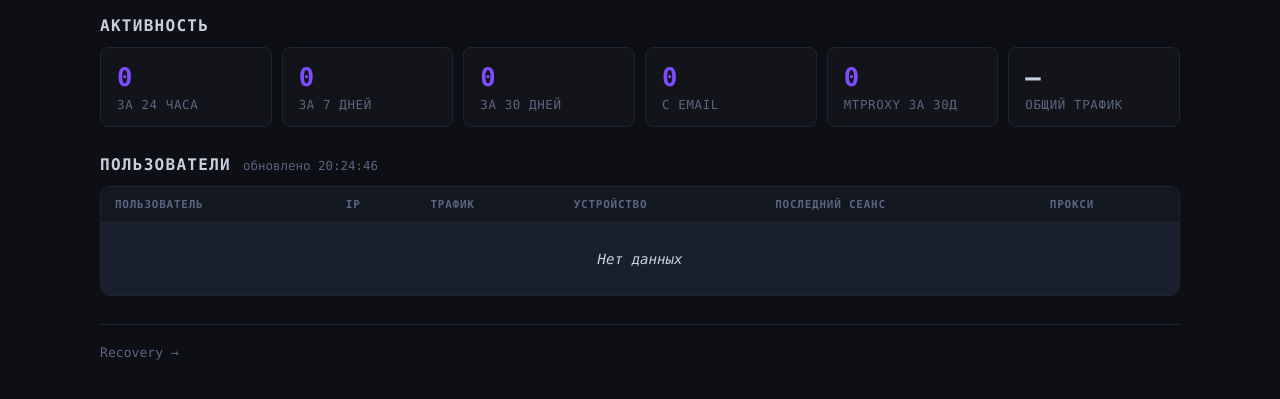
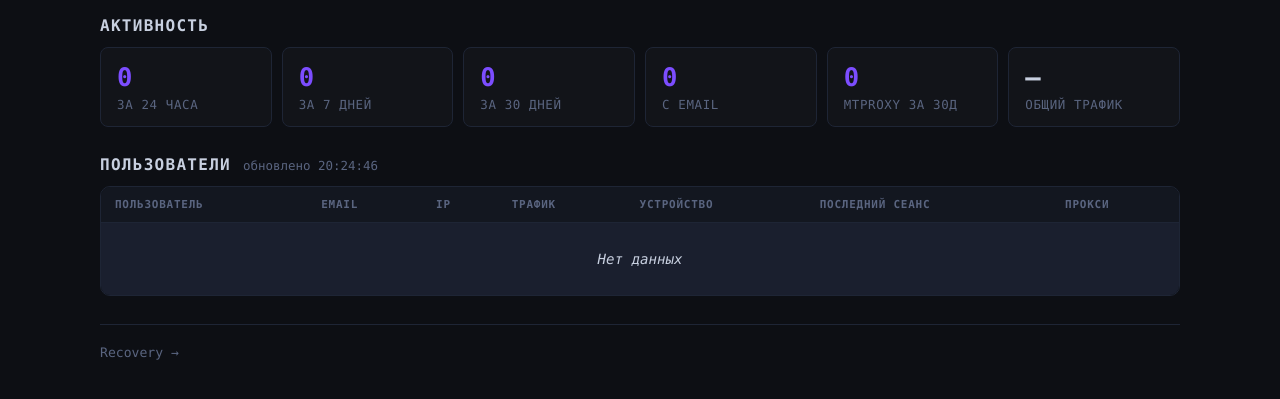
Before and after one commit to nikkronos/vpnservice, a Flask app: page / in a window 1280 px wide. Shown: the part 185-584 px from the top of the page. Run offline with Flask 3, Linux system fonts and the light colour scheme; the visitor is signed in with stand-in values (Sample User, id 1); data comes from the database, SQL or seed files in the repository; data that the repository does not hold is empty.

Commit message:
monitoring: add email-verified column to users table
Показывает галочку для пользователей, авторизованных по email.
Источник — email_verified из БД, джойн по telegram_id в /api/traffic.
Колонка отражает статус только для юзеров с активным AmneziaWG-peer
(те, кто в таблице); полная картина — в CSV-экспорте.

Co-Authored-By: Claude Opus 4.7 <noreply@anthropic.com>

```diff
--- a/web/app.py
+++ b/web/app.py
@@ -503,9 +503,15 @@ def api_traffic():
         dump_stdout = _get_awg_dump_eu1()
         full_data = _parse_wg_dump_full(dump_stdout) if dump_stdout else {}
 
+        db_users = db_get_all_users()
         proxy_ts: Dict[int, Optional[str]] = {
             u["telegram_id"]: u.get("proxy_requested_at")
-            for u in db_get_all_users()
+            for u in db_users
+            if u.get("telegram_id")
+        }
+        email_verified_map: Dict[int, bool] = {
+            u["telegram_id"]: bool(u.get("email_verified"))
+            for u in db_users
             if u.get("telegram_id")
         }
 
@@ -527,6 +533,7 @@ def api_traffic():
                     "last_handshake": 0,
                     "platform": peer.platform or "pc",
                     "proxy_requested_at": proxy_ts.get(uid),
+                    "email_verified": email_verified_map.get(uid, False),
                 }
             by_user[uid]["rx_bytes"] += d["rx"]
             by_user[uid]["tx_bytes"] += d["tx"]
--- a/web/static/main.js
+++ b/web/static/main.js
@@ -74,7 +74,7 @@ async function loadTraffic() {
         const r = await fetch('/api/traffic', { cache: 'no-store' });
         const data = await r.json();
         if (data.error) {
-            tbody.innerHTML = `<tr><td colspan="6" class="err">Ошибка: ${data.error}</td></tr>`;
+            tbody.innerHTML = `<tr><td colspan="7" class="err">Ошибка: ${data.error}</td></tr>`;
             return;
         }
         if (note && data.last_update) {
@@ -83,7 +83,7 @@ async function loadTraffic() {
         }
         const users = data.users || [];
         if (!users.length) {
-            tbody.innerHTML = '<tr><td colspan="6" class="loading">Нет данных</td></tr>';
+            tbody.innerHTML = '<tr><td colspan="7" class="loading">Нет данных</td></tr>';
             return;
         }
         const platformIcon = p => ({ ios: '🍎', android: '🤖', pc: '💻' }[p] || '💻');
@@ -97,8 +97,12 @@ async function loadTraffic() {
             const proxy = u.proxy_requested_at
                 ? `<span class="hs-recent" title="${u.proxy_requested_at}">✓ ${relDate(u.proxy_requested_at)}</span>`
                 : '<span class="hs-never">—</span>';
+            const email = u.email_verified
+                ? '<span class="hs-now" title="Авторизован по email">✓</span>'
+                : '<span class="hs-never">—</span>';
             return `<tr${rowClass}>
                 <td class="td-name">${name}</td>
+                <td class="td-email">${email}</td>
                 <td class="td-ip">${ip || '—'}</td>
                 <td class="td-traffic">${traffic}</td>
                 <td class="td-platform">${platform}</td>
@@ -107,7 +111,7 @@ async function loadTraffic() {
             </tr>`;
         }).join('');
     } catch (e) {
-        tbody.innerHTML = `<tr><td colspan="6" class="err">Ошибка загрузки</td></tr>`;
+        tbody.innerHTML = `<tr><td colspan="7" class="err">Ошибка загрузки</td></tr>`;
     }
 }
 
--- a/web/templates/index.html
+++ b/web/templates/index.html
@@ -84,6 +84,7 @@
                     <thead>
                         <tr>
                             <th>Пользователь</th>
+                            <th title="Авторизован по email">Email</th>
                             <th>IP</th>
                             <th title="↓ Принято / ↑ Отправлено">Трафик</th>
                             <th>Устройство</th>
@@ -92,7 +93,7 @@
                         </tr>
                     </thead>
                     <tbody id="users-tbody">
-                        <tr><td colspan="6" class="loading">Загрузка...</td></tr>
+                        <tr><td colspan="7" class="loading">Загрузка...</td></tr>
                     </tbody>
                 </table>
             </div>
```
